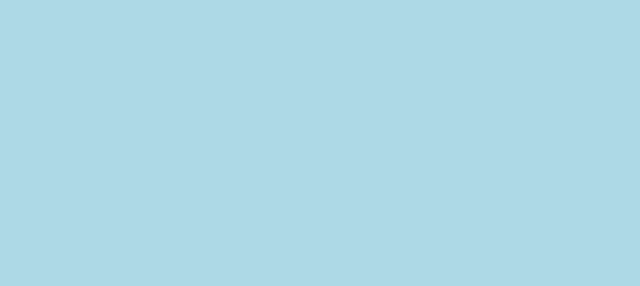
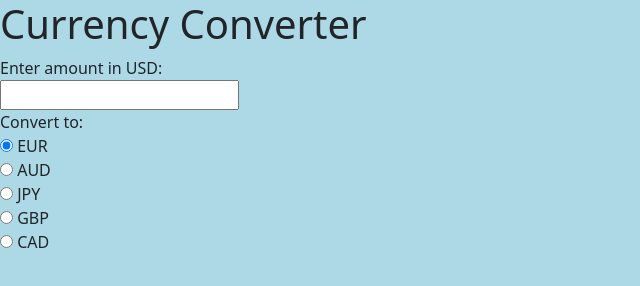
Before and after one commit to KariVigna/currency-exchange, a website built with webpack: page src/index.html in a window 1280 px wide. Shown: the whole page, without its empty margins (0-640 px from the left). Built offline with nearby package versions, Linux system fonts and the light colour scheme.

Commit message:
working environment resolved

```diff
--- a/src/index.html
+++ b/src/index.html
@@ -4,5 +4,21 @@
   <title>Currency Exchange</title>
 </head>
 <body>
+  <h1>Currency Converter</h1>
+  <form id="USD">
+    <label for="USD">Enter amount in USD:</label><br>
+    <input type="text"><br>
+    Convert to:<br>
+    <input type="radio" id="eur" name="eur" value="eur" checked />
+    <label for="eur">EUR</label><br>
+    <input type="radio" id="aud" name="aud" value="aud"/>
+    <label for="aud">AUD</label><br>
+    <input type="radio" id="jpy" name="jpy" value="jpy"/>
+    <label for="jpy">JPY</label><br>
+    <input type="radio" id="gbp" name="gbp" value="gbp"/>
+    <label for="gbp">GBP</label><br>
+    <input type="radio" id="cad" name="cad" value="cad"/>
+    <label for="cad">CAD</label><br>
+</form>
 </body>
 </html>
```
